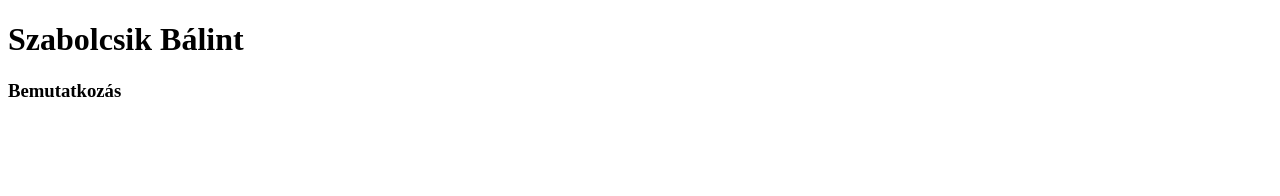
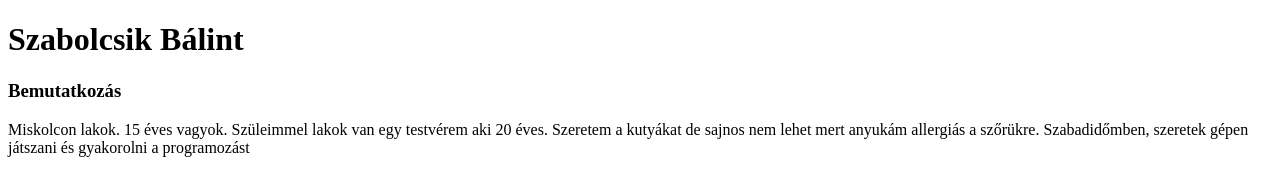
Before and after one commit to Balint-sz/Weboldalam, a plain HTML site: page index.html in a window 1280 px wide. Drawn offline with Linux system fonts and the light colour scheme.

Commit message:
Bemutatkozás

```diff
--- a/index.html
+++ b/index.html
@@ -8,6 +8,7 @@
 <body>
     <h1>Szabolcsik Bálint</h1>
     <h3>Bemutatkozás</h3>
-
+    <p>Miskolcon lakok. 15 éves vagyok. Szüleimmel lakok van egy testvérem aki 20 éves. Szeretem a kutyákat de sajnos nem lehet mert anyukám allergiás a szőrükre. Szabadidőmben, szeretek gépen játszani és gyakorolni a programozást
+    </p>
 </body>
 </html>
```
